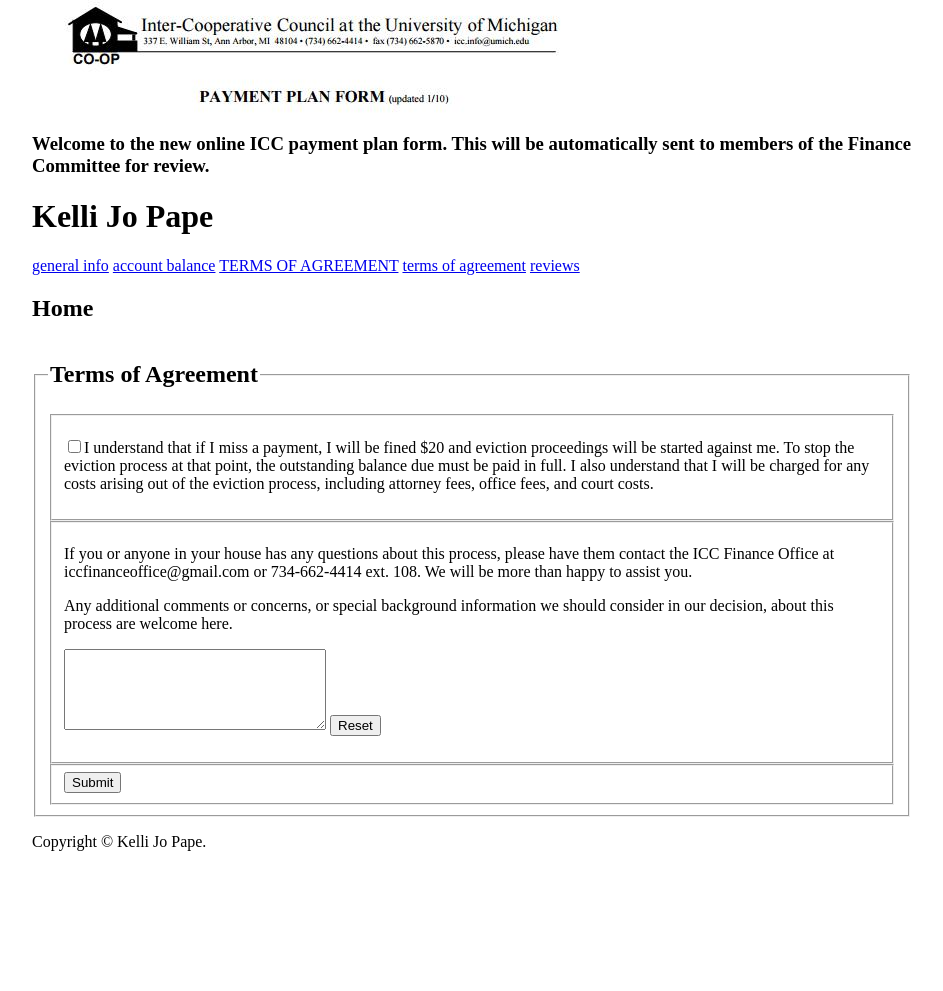
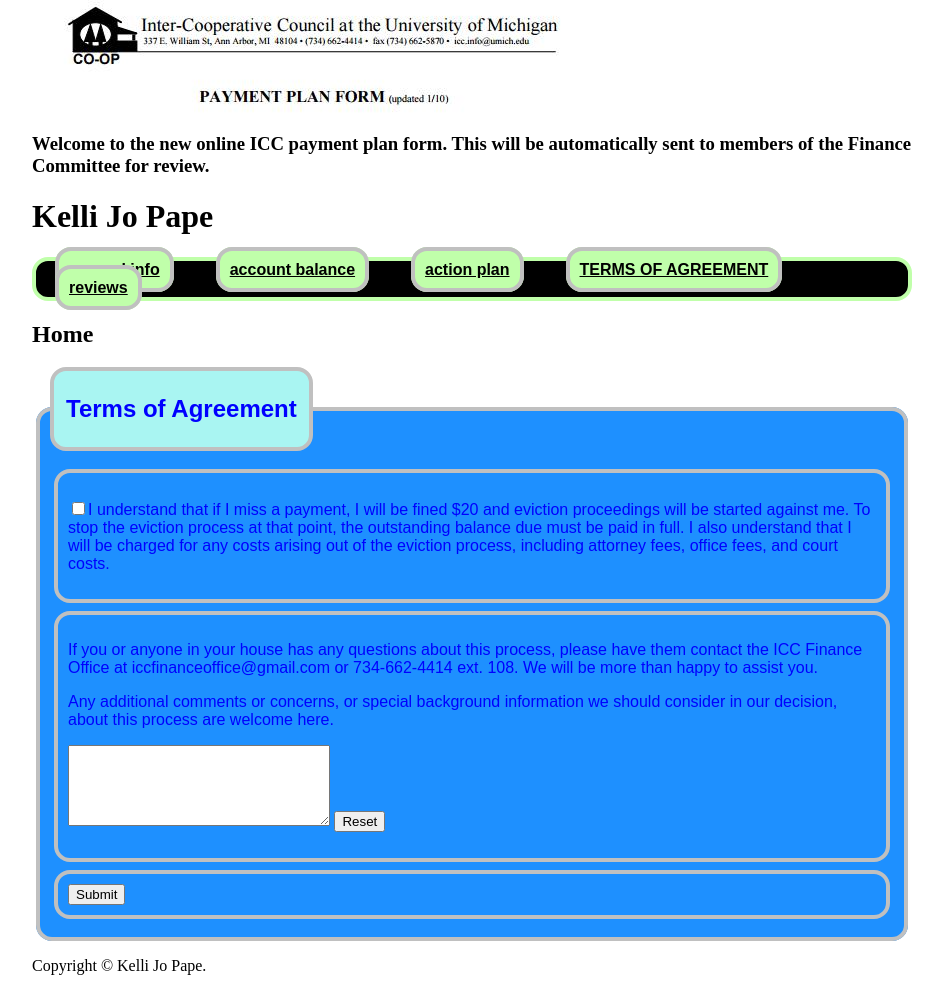
Before and after one commit to keljopap/icc-site-draft, a Python web app: template templates/agree.html in a window 1280 px wide. Shown: the whole page, without its empty margins (168-1111 px from the left). Before the commit the page ends 851 px from the top, so only its background shows below. Run offline with Jinja, Linux system fonts and the light colour scheme; the template is opened without the code that fills it, so the values that code supplies are empty.

Commit message:
fixed style, working on nav

```diff
--- a/index.html
+++ b/index.html
@@ -117,7 +117,7 @@
 </table>
 <br>
 
-<button onclick="addNewPaymentSource()">Add Another</button>
+<button onclick=addNewPaymentSource()>Add Another</button>
 
 </fieldset>
 <fieldset>
@@ -142,7 +142,7 @@
 <p> *Acceptable types of documentation may include:  documents from the Financial Aid Office, paystubs, etc. </p>
 <br>
 
-<button onclick="addNewPaymentSource()">Add Another</button>
+<button onclick=addNewPaymentSource()>Add Another</button>
 
 </fieldset>
 </fieldset>
--- a/static/style.css
+++ b/static/style.css
@@ -26,3 +26,35 @@
   color: blue;
   background-color: #A9F5F2;
 }
+
+nav {
+  border-radius: 16px;
+  background-color: black;
+  border: 4px solid #c0ffaa;;
+}
+
+li {
+  text-align: center;
+  font-family: Arial, sans-serif;
+  padding: 20px 15px;
+  display: inline;
+  text-decoration: none;
+  font-weight: bold;
+}
+
+li a {
+  padding: 10px 10px;
+  margin: 8px 4px;
+  border: 4px solid #c0c0c0;
+  border-radius: 16px;
+  background-color: #c0ffaa;
+  color: black;
+
+  width: 60px;
+}
+
+li a:hover {
+  color: white;
+  background-color: black;
+  text-shadow: 3px 2px 3px #333333;
+};
--- a/templates/action.html
+++ b/templates/action.html
@@ -4,6 +4,8 @@
 {%block c%}ACTION PLAN{%endblock%}
 
 {% block content %}
+
+<form method="post" id="daForm">
 
 <fieldset>
 <legend><h2>Action Plan:</h2></legend>
@@ -56,4 +58,5 @@
 </fieldset>
 </fieldset>
 
+</form>
 {% endblock %}
--- a/templates/agree.html
+++ b/templates/agree.html
@@ -1,9 +1,10 @@
 {%extends "templates/base.html" %}
 
 {%block a%}general info{%endblock%}
-{%block c%}TERMS OF AGREEMENT{%endblock%}
+{%block d%}TERMS OF AGREEMENT{%endblock%}
 
 {% block content %}
+<form method="post" id="daForm">
 
 <fieldset id="Agree">
 <legend><h2>Terms of Agreement</h2></legend>
@@ -22,4 +23,5 @@
 </fieldset>
 </fieldset>
 
+</form>
 {% endblock %}
--- a/templates/balance.html
+++ b/templates/balance.html
@@ -4,7 +4,7 @@
 {%block b%}ACCOUNT BALANCE{%endblock%}
 
 {% block content %}
-
+<form method="post" id="daForm">
 <fieldset id="Balance">
 <legend><h2> Account Balance </h2></legend>
 <fieldset>
@@ -22,5 +22,5 @@
 <legend>Calendar:</legend> <input type="date" name="date">
 </fieldset>
 </fieldset>
-
+</form>
 {% endblock %}
--- a/templates/base.html
+++ b/templates/base.html
@@ -2,6 +2,7 @@
 <html lang="en">
 <head>
 	<meta charset = "UTF-8">
+	<meta name="viewport" content="width=device-width, initial-scale=1, maximum-scale=1">
 	<title> ICC Payment Plan Form </title>
 
   	<link type="text/css" rel="stylesheet" href="/static/style.css">
@@ -16,23 +17,29 @@
 		<h1>Kelli Jo Pape</h1>
 
 		<nav>
-			<a href = "general.html">{%block a%}GENERAL INFO{%endblock%}</a>
-			<a href = "balance.html">{%block b%}account balance{%endblock%}</a>
-			<a href = "action.html">{%block c%}action plan{%endblock%}</a>
-			<a href = "agree.html">{%block d%}terms of agreement{%endblock%}</a>
-			<a href = "pics.html">{%block e%}reviews{%endblock%}</a>
+			<li><a href = "general.html">{%block a%}GENERAL INFO{%endblock%}</a></li>
+			<li><a href = "balance.html">{%block b%}account balance{%endblock%}</a></li>
+			<li><a href = "action.html">{%block c%}action plan{%endblock%}</a></li>
+			<li><a href = "agree.html">{%block d%}terms of agreement{%endblock%}</a></li>
+			<li><a href = "pics.html">{%block e%}reviews{%endblock%}</a></li>
 		</nav>
 
 		<h2>
 		  {% block ALLCAPS %} Home {% endblock %}
 		</h2>
 	</header>
+
+
+
 	{% block content %}
 	I should never see this content.  It should be replaced.
 	{% endblock %}
+
+
 	<footer>
 		<p>Copyright &copy; Kelli Jo Pape.</p>
 	</footer>
 
 </body>
+
 </html>
--- a/templates/general.html
+++ b/templates/general.html
@@ -2,6 +2,8 @@
 
 
 {% block content %}
+
+<form method="post" id="daForm">
 
   <fieldset id="General">
 
@@ -46,4 +48,6 @@
 
 </fieldset>
 
+</form>
+
 {% endblock %}
```
Also changed, not shown: app.yaml (+6 -5 lines), 1 other file.
